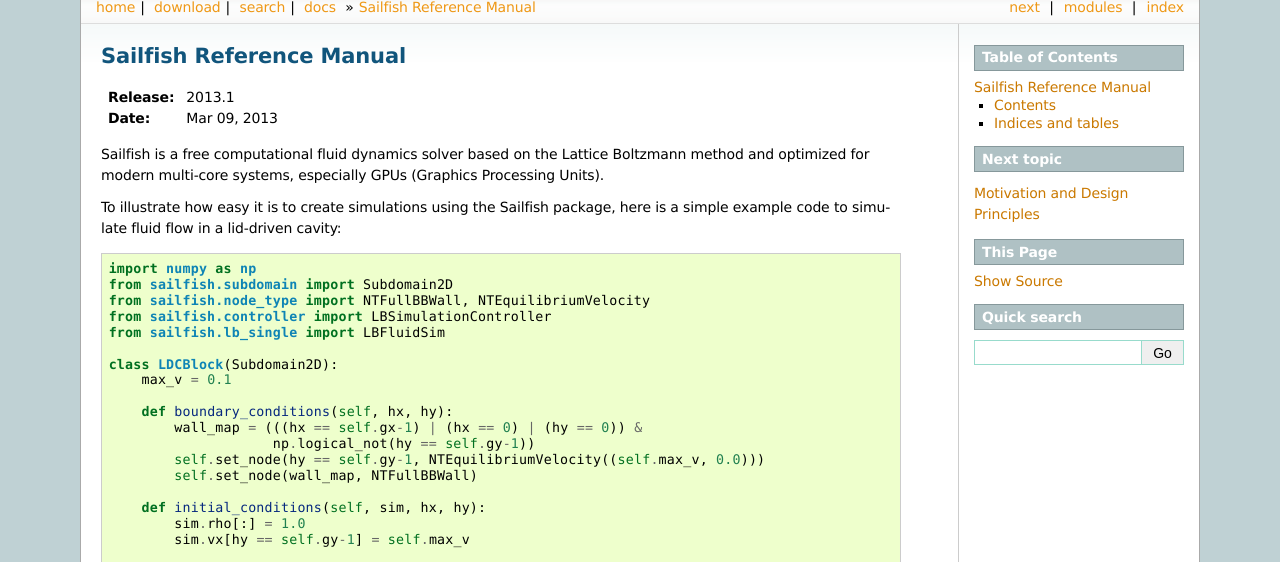
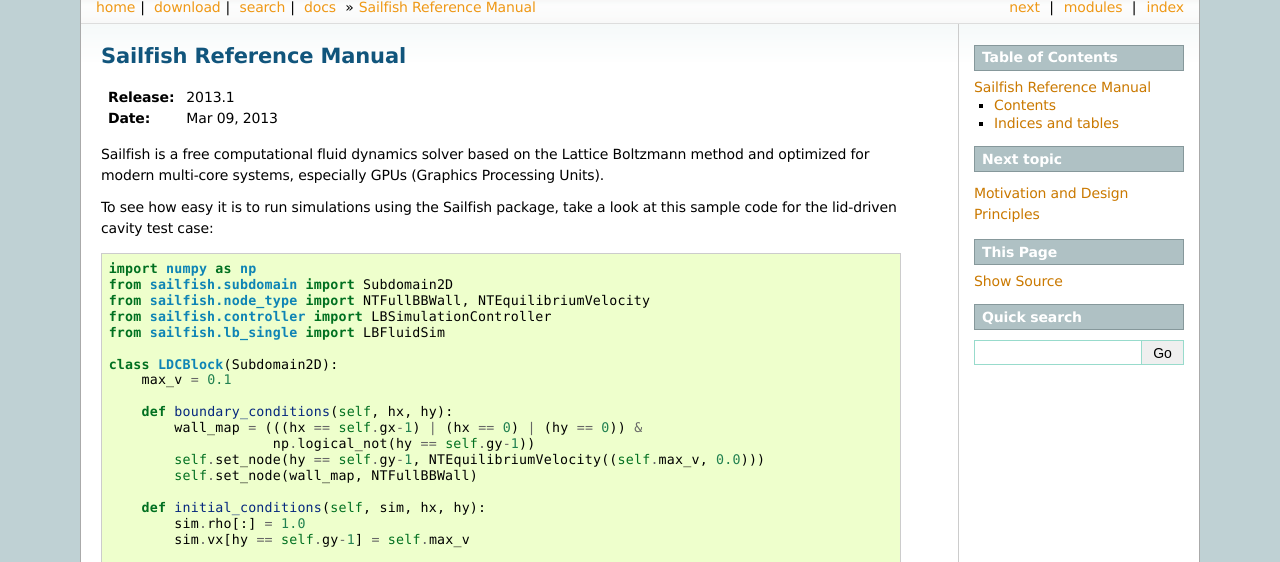
Before and after one commit to sailfish-team/sailfish, a Sphinx documentation site: the page built from doc/index.rst, in a window 1280 px wide and 900 px high, cut to the strip 338-900 px from the top of the window. Built offline with Sphinx 7.4.7, drawn with Linux system fonts in a browser that asks for light colours; formulas are drawn with MathJax 3.

Commit message:
Minor changes in the installation section.

```diff
--- a/doc/index.rst
+++ b/doc/index.rst
@@ -15,8 +15,8 @@
 Sailfish is a free computational fluid dynamics solver based on the Lattice Boltzmann
 method and optimized for modern multi-core systems, especially GPUs (Graphics Processing Units).
 
-To illustrate how easy it is to create simulations using the Sailfish package,
-here is a simple example code to simulate fluid flow in a lid-driven cavity::
+To see how easy it is to run simulations using the Sailfish package, take a look at this
+sample code for the lid-driven cavity test case::
 
     import numpy as np
     from sailfish.subdomain import Subdomain2D
--- a/doc/installation.rst
+++ b/doc/installation.rst
@@ -108,7 +108,7 @@
   port install py-sympy py-pyopencl py-game py-mako py-scipy py-zmq
 
 To run the Sailfish examples, remember to use the correct Python interpreter (i.e. the one
-installed via MacPorts).  For instance:
+installed via MacPorts).  For instance::
 
   python2.7 ./ldc_2d.py --mode=visualization
 
```
Also changed, not shown: other parts of doc/installation.rst (+1 -1 lines).
